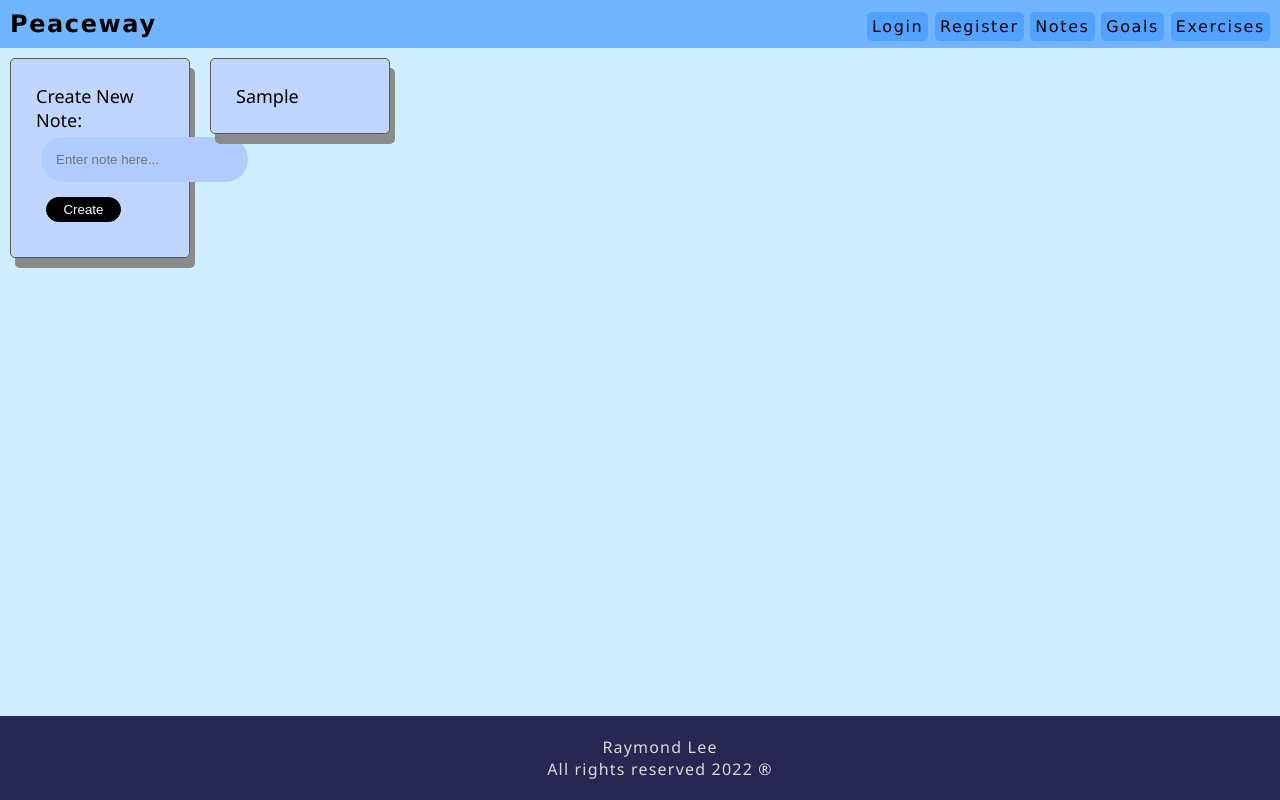
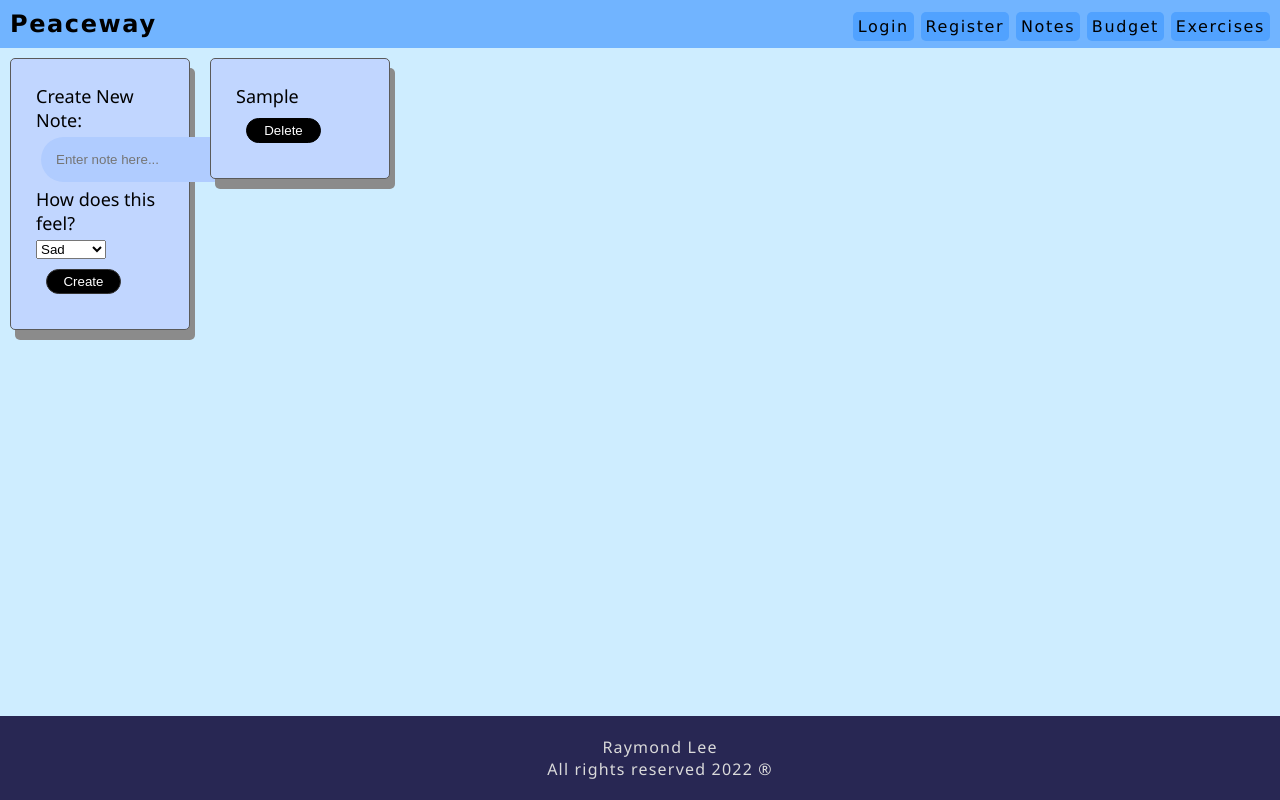
Before and after one commit to RatKingRay/peaceway, a plain HTML site: page notes.html in a window 1280 px wide. Both pictures are taken after typing "Sample" into the empty fields and a click on the input "Create". Drawn offline with Linux system fonts and the light colour scheme.

Commit message:
Created Budget in place of Goals

```diff
--- a/main.js
+++ b/main.js
@@ -1,10 +1,8 @@
-
 let noteForm = document.getElementById("noteForm")
 noteForm.addEventListener('submit', addNote)
 
 function addNote(e) {
     e.preventDefault()
-    alert("hello!")
 
     let flexNotes = document.getElementById("flex-notes")
     let note = document.getElementById("note").value
@@ -14,12 +12,28 @@ function addNote(e) {
 
     let p = document.createElement('p')
     p.appendChild(document.createTextNode(note))
+    p.appendChild(document.createElement('br'))
     p.className = "note"
+    flexNotes.appendChild(p)
 
-    flexNotes.appendChild(p)
+    let button = document.createElement('button')
+    button.appendChild(document.createTextNode("Delete"))
+    button.id = "delete"
+    button.className = "button"
+    p.appendChild(button)
+
 
     document.getElementById("note").value = ""
 }
+
+let button = document.getElementById("delete")
+button.addEventListener('submit', deleteNote)
+
+function deleteNote(e) {
+    e.preventDefault()
+
+}
+
 
 let x = 0
 let registerForm = document.getElementById("registerForm")
@@ -27,6 +41,7 @@ registerForm.addEventListener('submit', createUser)
 
 function createUser(e) {
     e.preventDefault()
+
     let id = x++
     let fName = document.getElementById("fName")
     let lName = document.getElementById("lName")
@@ -34,6 +49,7 @@ function createUser(e) {
     let email = document.getElementById("username")
     let bDay = document.getElementById("bDay")
     let password = document.getElementById("password")
+
     const newUser = new User(id, fName, lName, username, email, bDay, password);
     console.log(newUser)
 }
--- a/notes.html
+++ b/notes.html
@@ -16,7 +16,7 @@
                 <li><a href="login.html">Login</a></li>
                 <li><a href="register.html">Register</a></li>
                 <li><a href="notes.html">Notes</a></li>
-                <li><a href="goals.html">Goals</a></li>
+                <li><a href="budget.html">Budget</a></li>
                 <li><a href="exercises.html">Exercises</a></li>
             </ul>
         </nav>
@@ -27,8 +27,17 @@
             <form class="note" id="noteForm">
                 <label for="note">Create New Note:</label>
                 <input type="text" id="note" name="note" placeholder="Enter note here..."><br>
+
+                <label for="emotion">How does this feel?</label><br>
+                <select name="emotion" id="emotion">
+                    <option value="sad">Sad</option>
+                    <option value="happy">Happy</option>
+                    <option value="angry">Angry</option>
+                    <option value="bored">Bored</option>
+                    <option value="anxious">Anxious</option>
+                </select><br>
                 <!--Submit button-->
-                <input type="submit" value="Create"><br>
+                <input type="submit" class="button" value="Create"><br>
             </form>
         </div>
     </main>
--- a/styles/notestyle.css
+++ b/styles/notestyle.css
@@ -97,7 +97,7 @@ input:focus {
 }
 
 /* Button */
-input[type=submit] {
+.button {
     border-radius: 15px;
     border: 1px solid rgb(0, 0, 0);
     color: white;
--- a/styles/style.css
+++ b/styles/style.css
@@ -103,7 +103,7 @@ input:focus {
 }
 
 /* Button */
-input[type=submit] {
+.button {
     border-radius: 15px;
     border: 1px solid rgb(0, 0, 0);
     color: white;
```
Also changed, not shown: budget.html (renamed from goals.html, +5 -5 lines), exercises.html (+2 -2 lines), login.html (+2 -2 lines), register.html (+2 -2 lines), 4 other files.
